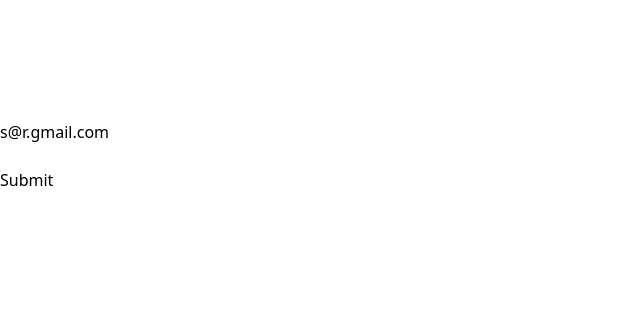
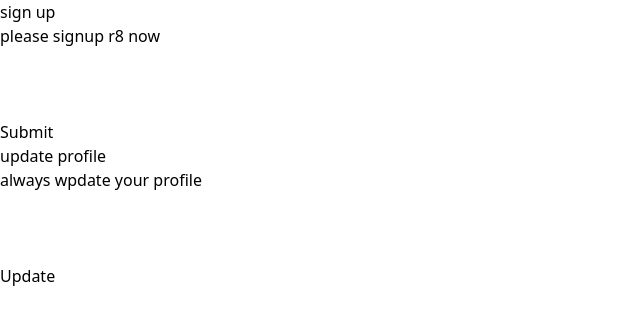
Before and after one commit to SudiptaRoy05/form-master, a React (Vite) app: page / in a window 1280 px wide. Shown: the top 320 px of the page, without its empty margins (0-640 px from the left). Built offline with nearby package versions, Linux system fonts and the light colour scheme.

Commit message:
reusable form using props

```diff
--- a/src/App.jsx
+++ b/src/App.jsx
@@ -1,5 +1,6 @@
 import './App.css'
-import HookedForm from './components/HookForm/HookedForm'
+import ReUsableForm from './components/ReUseableFOrm/ReUsableForm'
+// import HookedForm from './components/HookForm/HookedForm'
 // import HookForm from './components/HookForm/HookForm'
 // import RefForm from './components/RefForm/RefForm'
 // import SimpleForm from './components/SimpleForm/SimpleForm'
@@ -7,13 +8,31 @@ import HookedForm from './components/HookForm/HookedForm'
 
 function App() {
 
+  const handleSignUpSubmit =e=>{
+    console.log('sign up data');
+}
+
+const handleUpdateProfile =e=>{
+  console.log('update profile');
+}
+
   return (
     <>
      {/* <SimpleForm></SimpleForm> */}
      {/* <StatefullForm></StatefullForm> */}
      {/* <RefForm></RefForm> */}
      {/* <HookForm></HookForm> */}
-     <HookedForm></HookedForm>
+     {/* <HookedForm></HookedForm> */}
+     <ReUsableForm formTitle={'Signup'} handleSubmit={handleSignUpSubmit}>
+      <div>
+        <h2>sign up</h2>
+        <p>please signup r8 now</p>
+      </div>
+     </ReUsableForm>
+     <ReUsableForm formTitle={'ProfileUpdate'} submitBtnText='Update' handleSubmit={handleUpdateProfile}>
+      <h3>update profile</h3>
+      <p>always wpdate your profile</p>
+     </ReUsableForm>
     </>
   )
 }
--- /dev/null
+++ b/src/components/ReUseableFOrm/ReUsableForm.jsx
@@ -0,0 +1,28 @@
+
+export default function ReUsableForm({formTitle, handleSubmit,submitBtnText='Submit', children}) {
+
+    const handleLocalSubmit=e=>{
+        e.preventDefault();
+        const data ={
+            name: e.target.name.value,
+            email: e.target.email.value,
+            password: e.target.password.value
+        }
+        handleSubmit(data)
+    }
+
+  return (
+    <div>
+        {children}
+        <form onSubmit={handleLocalSubmit}>
+        <input   className="border" type="text" name="name" />
+        <br />
+        <input className="border" type="text" name="email" />
+        <br />
+        <input className="border" type="password" name="password" />
+        <br />
+        <input  type="submit" value={submitBtnText} />
+      </form>
+    </div>
+  )
+}
```
